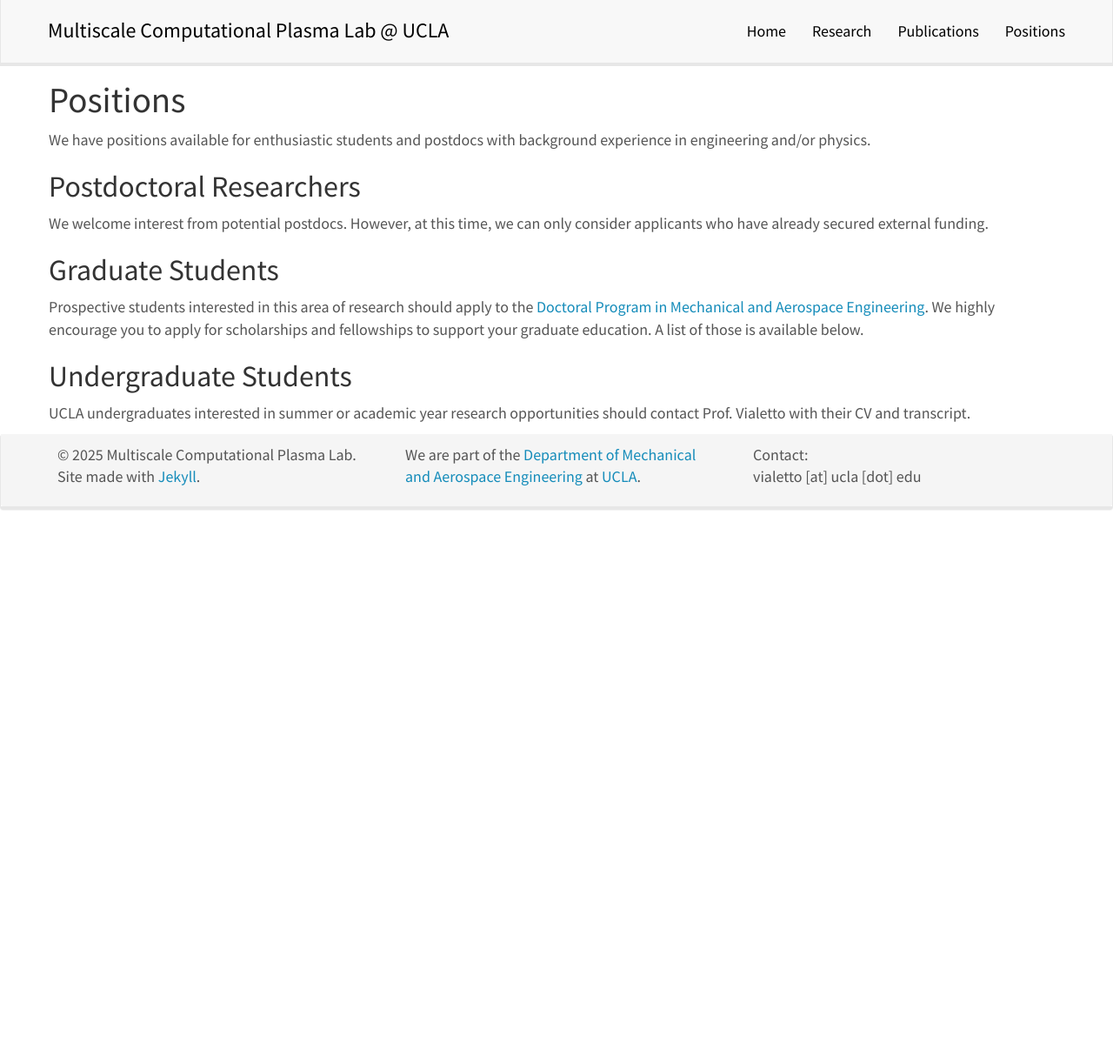
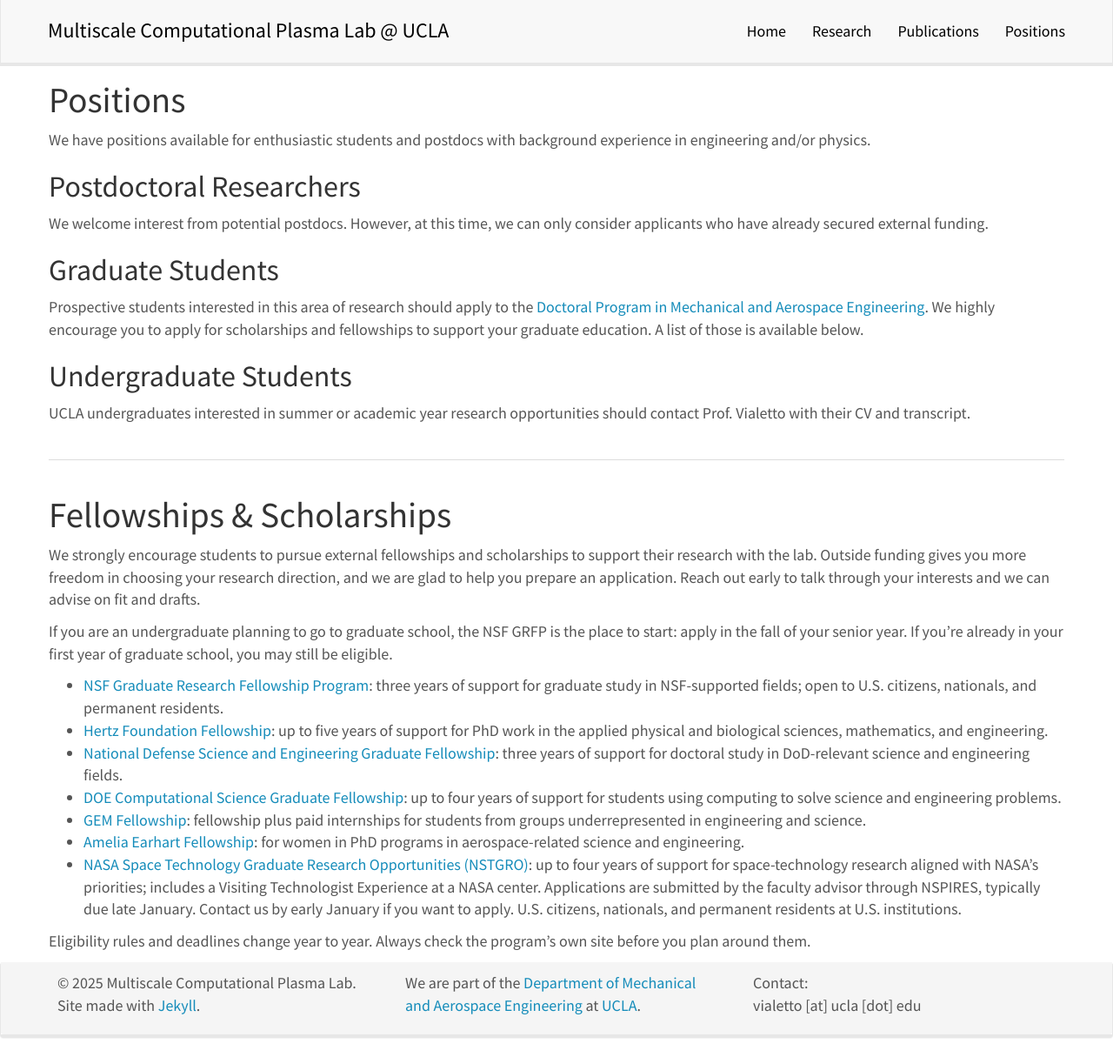
Before and after one commit to vialetto/vialettolab, a Jekyll site: the page built from _pages/team.md, in a window 1280 px wide and 1215 px high. Shown: the whole window at 87% size. Built offline with Jekyll 4.4.1, drawn with Linux system fonts in a browser that asks for light colours; nearby versions of some CDN libraries; a style sheet for code colours, icons or effects is not loaded.

Commit message:
Add fellowships and scholarships section

```diff
--- a/_pages/team.md
+++ b/_pages/team.md
@@ -18,3 +18,27 @@ We highly encourage you to apply for scholarships and fellowships to support you
 
 ## Undergraduate Students
 UCLA undergraduates interested in summer or academic year research opportunities should contact Prof. Vialetto with their CV and transcript.
+
+<hr style="border: none; border-top: 1px solid #ddd; margin: 40px 0;">
+
+# Fellowships & Scholarships
+We strongly encourage students to pursue external fellowships and scholarships to support their research with the lab. Outside funding gives you more freedom in choosing your research direction, and we are glad to help you prepare an application. Reach out early to talk through your interests and we can advise on fit and drafts.
+
+If you are an undergraduate planning to go to graduate school, the NSF GRFP is the place to start: apply in the fall of your senior year. If you're already in your first year of graduate school, you may still be eligible.
+
+* [NSF Graduate Research Fellowship Program](https://www.nsfgrfp.org/):
+  three years of support for graduate study in NSF-supported fields; open to U.S. citizens, nationals, and permanent residents.
+* [Hertz Foundation Fellowship](https://www.hertzfoundation.org/):
+  up to five years of support for PhD work in the applied physical and biological sciences, mathematics, and engineering.
+* [National Defense Science and Engineering Graduate Fellowship](https://www.ndseg.org/):
+  three years of support for doctoral study in DoD-relevant science and engineering fields.
+* [DOE Computational Science Graduate Fellowship](https://www.krellinst.org/csgf/):
+  up to four years of support for students using computing to solve science and engineering problems.
+* [GEM Fellowship](https://www.gemfellowship.org/):
+  fellowship plus paid internships for students from groups underrepresented in engineering and science.
+* [Amelia Earhart Fellowship](https://www.zonta.org/Web/Web/Programs/Education/Amelia_Earhart_Fellowship.aspx):
+  for women in PhD programs in aerospace-related science and engineering.
+* [NASA Space Technology Graduate Research Opportunities (NSTGRO)](https://www.nasa.gov/learning-resources/internship-programs/nasa-fellowships/):
+  up to four years of support for space-technology research aligned with NASA's priorities; includes a Visiting Technologist Experience at a NASA center. Applications are submitted by the faculty advisor through NSPIRES, typically due late January. Contact us by early January if you want to apply. U.S. citizens, nationals, and permanent residents at U.S. institutions.
+
+Eligibility rules and deadlines change year to year. Always check the program's own site before you plan around them.
```
